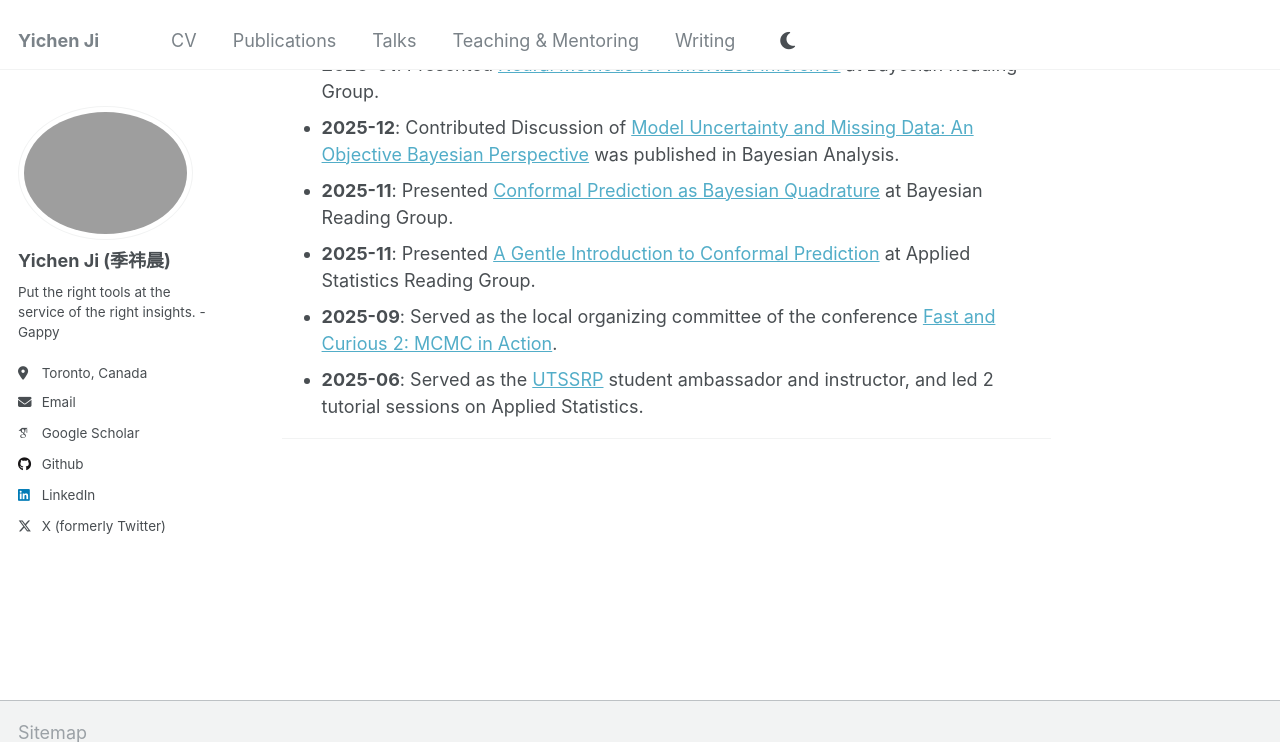
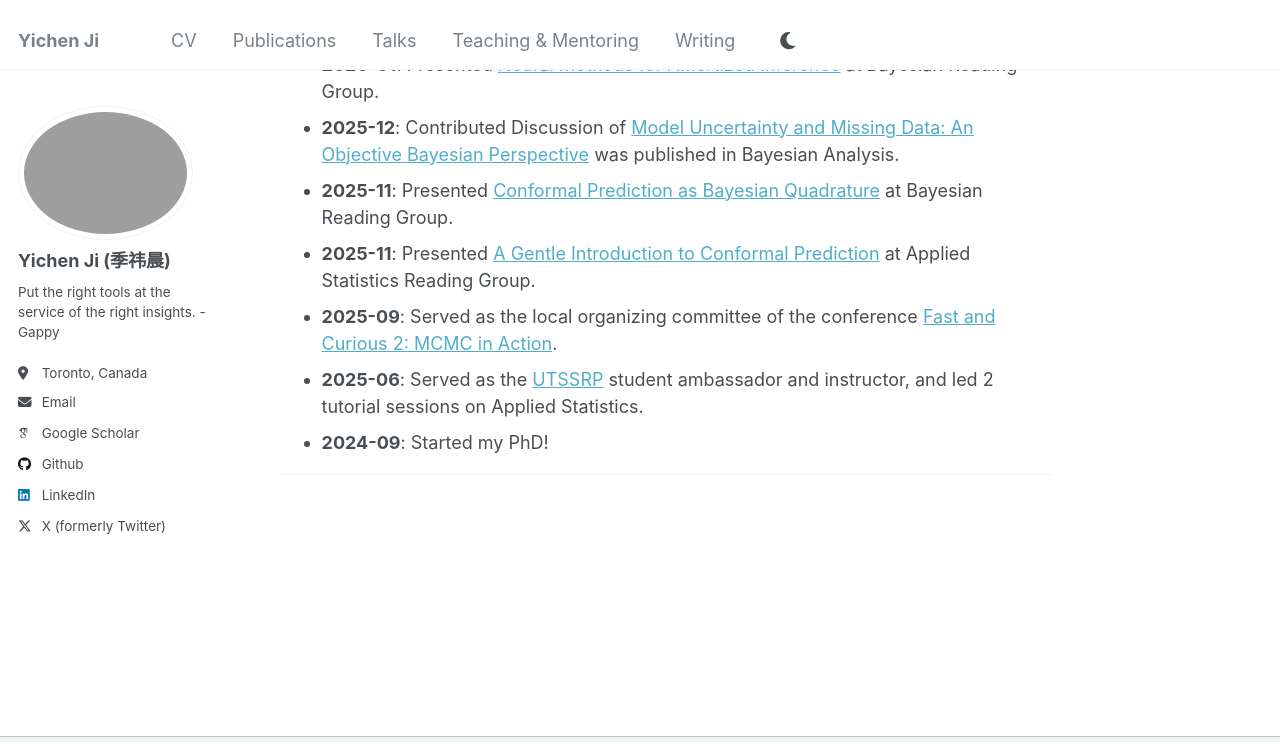
Before and after one commit to user-jiyichen/user-jiyichen.github.io, a Jekyll site: the page built from _pages/about.md, in a window 1280 px wide and 900 px high, scrolled down 1098 px, cut to the strip 0-742 px from the top of the window. Built offline with Jekyll 4.4.1, drawn with Linux system fonts in a browser that asks for light colours; some web fonts are replaced.

Commit message:
Update about.md

```diff
--- a/_pages/about.md
+++ b/_pages/about.md
@@ -28,6 +28,7 @@ Influenced by my prior academic training and research, I have continued to devel
 - **2025-11**: Presented [A Gentle Introduction to Conformal Prediction](https://arxiv.org/abs/2107.07511) at Applied Statistics Reading Group.
 - **2025-09**: Served as the local organizing committee of the conference [Fast and Curious 2: MCMC in Action](https://raducraiu.com/the-fast-and-curious-ii-mcmc-in-action/).
 - **2025-06**: Served as the [UTSSRP](https://www.statistics.utoronto.ca/UTSSRP#%23university-of-toronto-statistical-sciences-research-program-utssrp-guide-accordion-1) student ambassador and instructor, and led 2 tutorial sessions on Applied Statistics.
+- **2024-09**: Started my PhD!
 
 ---
 
```
